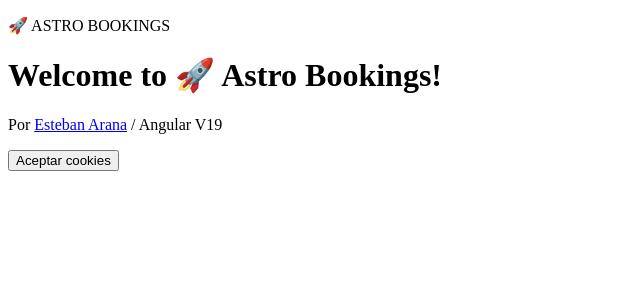
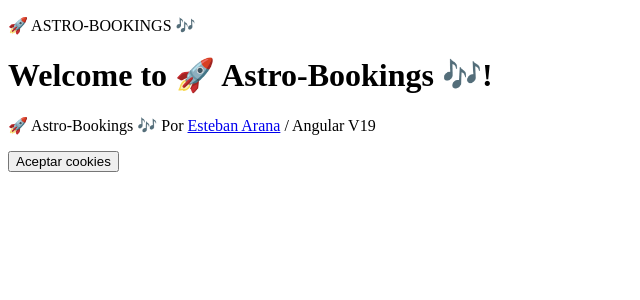
Before and after one commit to thetbz/AstroBookings, an Angular app: page / in a window 1280 px wide. Shown: the top 300 px of the page, without its empty margins (0-640 px from the left). Built offline with nearby package versions, Linux system fonts and the light colour scheme.

Commit message:
interfaces

```diff
--- a/src/app/app.component.ts
+++ b/src/app/app.component.ts
@@ -2,18 +2,25 @@ import { Component } from '@angular/core';
 import { RouterOutlet } from '@angular/router';
 import { HeaderComponent } from './core/layout/header/header.component';
 import { FooterComponent } from './core/layout/footer/footer.component';
+import { LaunchDto } from './shared/models/launch.dto';
 
 @Component({
   selector: 'lab-root',
   imports: [RouterOutlet, HeaderComponent, FooterComponent],
   template: `
-  <lab-header></lab-header>
+  <lab-header [title] = "title"></lab-header>
     <h1>Welcome to {{title}}!</h1>
-<lab-footer></lab-footer>
+<lab-footer [appName] = "title"></lab-footer>
     <router-outlet />
   `,
   styles: []
 })
 export class AppComponent {
-  title = '🚀 Astro Bookings';
+  title = '🚀 Astro-Bookings 🎶';
+  launch: LaunchDto = {
+    mission: '1',
+    destination: 'Mars',
+    pricePerrSeat: 500,
+    status: 'upcoming'
+  }
 }
--- /dev/null
+++ b/src/app/core/layout/footer/author.type.ts
@@ -0,0 +1,4 @@
+export type Author = {
+    name: string,
+    url: string;
+};
--- a/src/app/core/layout/footer/footer.component.ts
+++ b/src/app/core/layout/footer/footer.component.ts
@@ -1,13 +1,14 @@
-import { Component } from '@angular/core';
+import { Component, input, signal, WritableSignal } from '@angular/core';
+import { Author } from './author.type';
 
 @Component({
   selector: 'lab-footer',
   imports: [],
   template: `
     <footer>
-      <P>Por <a [href]="author.url">{{author.name}}</a> / {{version}}</P>
+      <P>{{appName()}} Por <a [href]="author.url">{{author.name}}</a> / {{version}}</P>
     <p>
-    @if (this.cookiesAcepted) {
+    @if (this.cookiesAcepted()) {
       <span>🍪 Cookies aceptadas</span>
     }@else{
       <button (click)="aceptarCookies()">Aceptar cookies</button>
@@ -18,15 +19,16 @@ import { Component } from '@angular/core';
   styles: ``
 })
 export class FooterComponent {
-  protected author = {
+  public appName = input<string>('');
+  protected author: Author = {
     name: 'Esteban Arana',
     url: 'https://jeje.com'
   }
   protected version: string = "Angular V19"
-  protected cookiesAcepted: boolean = false;
+  protected cookiesAcepted: WritableSignal<boolean> = signal<boolean>(false);
 
   protected aceptarCookies() {
-    this.cookiesAcepted = true;
+    this.cookiesAcepted.set(true);
     console.log('Cookies aceptadas');
   }
 }
--- a/src/app/core/layout/header/header.component.ts
+++ b/src/app/core/layout/header/header.component.ts
@@ -1,16 +1,16 @@
 import { UpperCasePipe } from '@angular/common';
-import { Component } from '@angular/core';
+import { Component, input } from '@angular/core';
 
 @Component({
   selector: 'lab-header',
   imports: [UpperCasePipe],
   template: `
     <header>
-      <p>{{title | uppercase}}</p>
+      <p>{{title() | uppercase}}</p>
     </header>
   `,
   styles: ``
 })
 export class HeaderComponent {
-  protected title = '🚀 Astro Bookings';
+  public readonly title = input.required<string>();
 }
--- /dev/null
+++ b/src/app/shared/models/launch.status.enum.ts
@@ -0,0 +1,3 @@
+
+export type LaunchStatus =
+    'upcoming' | 'success' | 'failed'
```
Also changed, not shown: src/app/shared/models/launch.dto.ts (added, +8 -0 lines).
